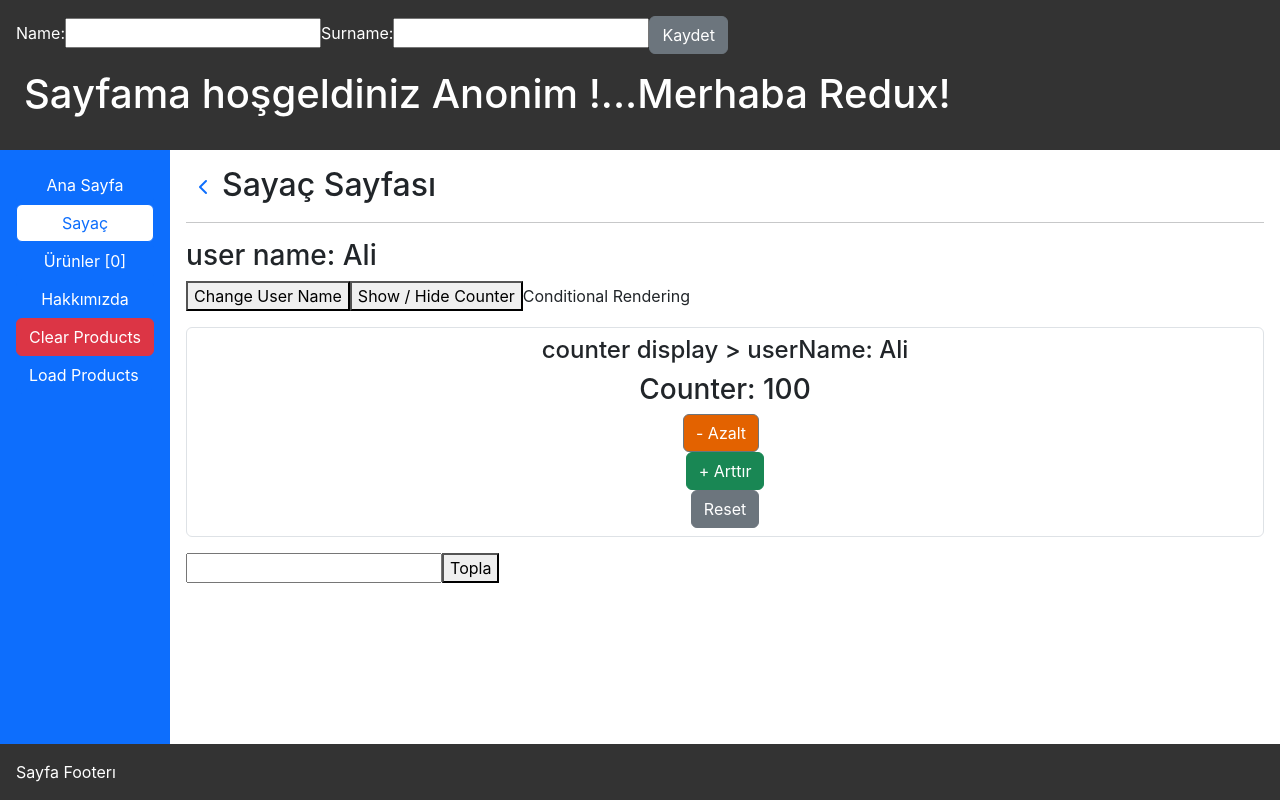
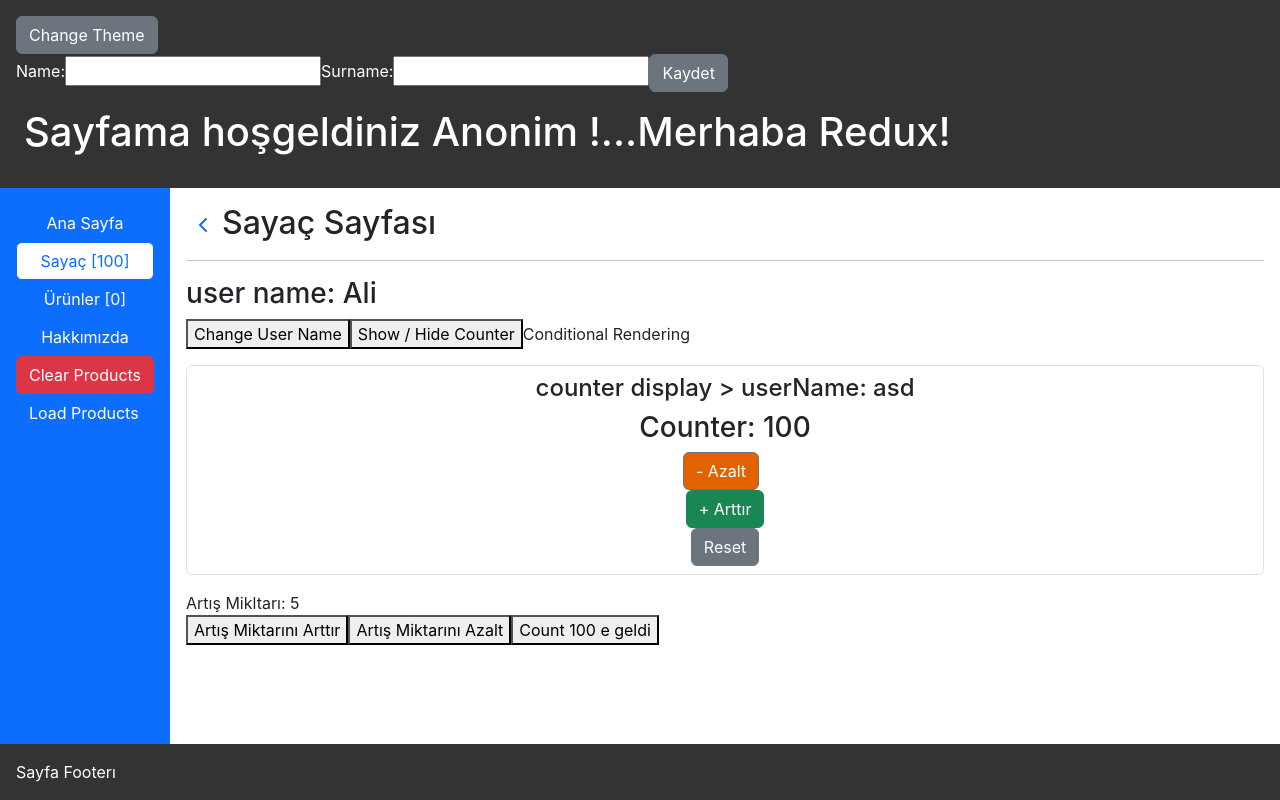
Before and after one commit to erhanfirat/haziran-react, a React (Create React App) app: page /counter in a window 1280 px wide. Built offline with nearby package versions, Linux system fonts and the light colour scheme.

Commit message:
Context API implemented

```diff
--- /dev/null
+++ b/src/components/CounterWithContext.js
@@ -0,0 +1,33 @@
+import { useContext } from "react";
+import { CounterContext } from "../context/CounterProvider";
+import CounterDisplay from "./CounterDisplay";
+
+const CounterWithContext = function () {
+  const { counter, setCounter, artisMiktari, setArtisMiktari } =
+    useContext(CounterContext);
+
+  console.log("counterContext: ", counter, artisMiktari);
+
+  return (
+    <>
+      <CounterDisplay
+        sayac={counter}
+        arttir={() => setCounter(counter + artisMiktari)}
+        azalt={() => setCounter(counter - artisMiktari)}
+        userName={"asd"}
+        sayacGuncelle={(val) => setCounter(val)}
+      />
+      Artış Mikltarı: {artisMiktari}
+      <br />
+      <button onClick={() => setArtisMiktari(artisMiktari + 1)}>
+        Artış Miktarını Arttır
+      </button>
+      <button onClick={() => setArtisMiktari(artisMiktari - 1)}>
+        Artış Miktarını Azalt
+      </button>
+      <button onClick={() => {}}>Count 100 e geldi</button>
+    </>
+  );
+};
+
+export default CounterWithContext;
--- /dev/null
+++ b/src/context/CounterProvider.js
@@ -0,0 +1,27 @@
+import { createContext, useState } from "react";
+
+export const CounterContext = createContext();
+
+const CounterProvider = ({ children }) => {
+  const [counter, setCounter] = useState(100);
+  const [artisMiktari, setArtisMiktari] = useState(5);
+  const [users, setUsers] = useState([]);
+
+  const addNewUser = (user) => setUsers([...users, user]);
+
+
+  return (
+    <CounterContext.Provider
+      value={{
+        counter,
+        setCounter,
+        artisMiktari,
+        setArtisMiktari,
+      }}
+    >
+      {children}
+    </CounterContext.Provider>
+  );
+};
+
+export default CounterProvider;
--- /dev/null
+++ b/src/context/SiteGlobal.js
@@ -0,0 +1,48 @@
+import { createContext, useContext, useReducer, useState } from "react";
+import { CounterContext } from "./CounterProvider";
+import axios from "axios";
+
+export const SiteGlobalContext = createContext();
+
+const themeReducer = (state, action) => {
+  switch (action.type) {
+    case "SET_THEME_LIGHT":
+      return "light";
+
+    case "SET_THEME_DARK":
+      return "dark";
+
+    default:
+      return state;
+  }
+};
+
+const SiteGlobalProvider = ({ children }) => {
+  const [language, setLanguage] = useState("tr");
+  const [products, setProducts] = useState([]);
+  const [theme, dispatchTheme] = useReducer(themeReducer, "light");
+  const makeLight = () => dispatchTheme({ type: "SET_THEME_LIGHT" });
+  const makeDark = () => dispatchTheme({ type: "SET_THEME_DARK" });
+
+  const loadProducts = () => {
+    axios.get("producst").then((res) => setProducts(res.data));
+  };
+
+  return (
+    <SiteGlobalContext.Provider
+      value={{
+        language,
+        setLanguage,
+        theme,
+        makeLight,
+        makeDark,
+        products,
+        loadProducts,
+      }}
+    >
+      {children}
+    </SiteGlobalContext.Provider>
+  );
+};
+
+export default SiteGlobalProvider;
--- a/src/index.css
+++ b/src/index.css
@@ -38,6 +38,20 @@ code {
   color: #0d6efd !important;
 }
 
+.dark {
+  color: #eee;
+  background-color: #343434;
+}
+
+.dark .side-bar.bg-primary {
+  background-color: #111 !important;
+}
+
+.dark .nav-btn-active {
+  background-color: #343434 !important;
+  color: #abc0e0 !important;
+}
+
 .header {
   background-color: #333;
   color: #fff;
--- a/src/index.js
+++ b/src/index.js
@@ -3,15 +3,22 @@ import React from "react";
 import ReactDOM from "react-dom/client";
 // internal JS libraries
 import App from "./App";
+import { Provider } from "react-redux";
+import { store } from "./store/store";
+import CounterProvider from "./context/CounterProvider";
 // CSS files
 import "bootstrap/dist/css/bootstrap.min.css";
 import "./index.css";
-import { Provider } from "react-redux";
-import { store } from "./store/store";
+import SiteGlobalProvider from "./context/SiteGlobal";
 
 const root = ReactDOM.createRoot(document.getElementById("root"));
+
 root.render(
   <Provider store={store}>
-    <App />
+    <CounterProvider>
+      <SiteGlobalProvider>
+        <App />
+      </SiteGlobalProvider>
+    </CounterProvider>
   </Provider>
 );
--- a/src/layout/Header.js
+++ b/src/layout/Header.js
@@ -1,18 +1,16 @@
-import { useState } from "react";
+import { useContext, useState } from "react";
 import Greeting from "../components/Greeting";
 import { Button } from "reactstrap";
 import { useInput } from "../hooks/useInput";
+import { SiteGlobalContext } from "../context/SiteGlobal";
 
 const Header = () => {
-  // const isim = localStorage.getItem("name") || "Anonim";
-  // const [userName, setUserName] = useState(isim);
-
   const [userName, setUserName] = useState(
     () => localStorage.getItem("name") || "Anonim"
   );
-
   const [name, nameHandler] = useInput("");
   const [surname, surnameHandler] = useInput("");
+  const { theme, makeLight, makeDark } = useContext(SiteGlobalContext);
 
   const userNameUpdate = () => {
     setUserName(name);
@@ -21,6 +19,9 @@ const Header = () => {
 
   return (
     <header className="header p-3">
+      <Button onClick={() => (theme === "light" ? makeDark() : makeLight())}>
+        Change Theme
+      </Button>
       <div>
         <label>
           Name:
--- a/src/layout/Main.js
+++ b/src/layout/Main.js
@@ -1,17 +1,23 @@
+import { useContext } from "react";
 import Footer from "./Footer";
 import Header from "./Header";
 import PageBody from "./PageBody";
 import SideBar from "./SideBar";
+import { SiteGlobalContext } from "../context/SiteGlobal";
 
 const Main = ({ userName }) => {
+  const { theme } = useContext(SiteGlobalContext);
+
   return (
-    <div className="d-flex flex-column " style={{ minHeight: "100vh" }}>
+    <div
+      className={`d-flex flex-column ${theme}`}
+      style={{ minHeight: "100vh" }}
+      data-bs-theme={theme}
+    >
       <Header />
       <div className="flex flex-grow-1">
         <SideBar />
-        <PageBody
-          userName={userName}
-        />
+        <PageBody userName={userName} />
       </div>
       <Footer />
     </div>
--- a/src/layout/SideBar.js
+++ b/src/layout/SideBar.js
@@ -3,6 +3,8 @@ import { NavLink } from "react-router-dom";
 import { productsActions } from "../store/actions/productsActions";
 import { Button } from "reactstrap";
 import { loadProducts } from "../utils/api";
+import { useContext } from "react";
+import { CounterContext } from "../context/CounterProvider";
 
 const activeNavLink = {
   backgroundColor: "#fffff !important",
@@ -14,6 +16,7 @@ const SideBar = () => {
   const productsLength = useSelector(
     (store) => store.products.productsList.length
   );
+  const { counter } = useContext(CounterContext);
 
   const clearProducts = () => dispatch({ type: productsActions.clear });
 
@@ -44,7 +47,7 @@ const SideBar = () => {
                 isActive ? "btn nav-btn-active" : "btn btn-primary"
               }
             >
-              Sayaç
+              Sayaç {`[${counter}]`}
             </NavLink>
           </li>
           <li>
--- a/src/pages/CounterPage.js
+++ b/src/pages/CounterPage.js
@@ -1,6 +1,7 @@
 import { useState } from "react";
 import PageDefault from "./PageDefault";
 import CounterReducer from "../components/CounterReducer";
+import CounterWithContext from "../components/CounterWithContext";
 
 const CounterPage = () => {
   const [userName, setUserName] = useState("Ali");
@@ -24,7 +25,7 @@ const CounterPage = () => {
         Show / Hide Counter
       </button>
       Conditional Rendering
-      {showCounter && <CounterReducer userName={userName} />}
+      {showCounter && <CounterWithContext />}
     </PageDefault>
   );
 };
```
